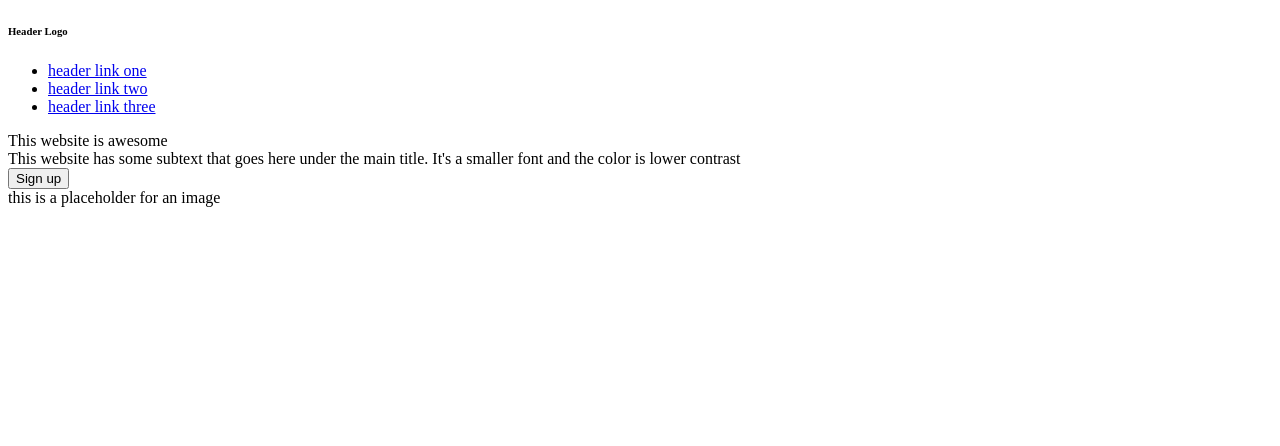
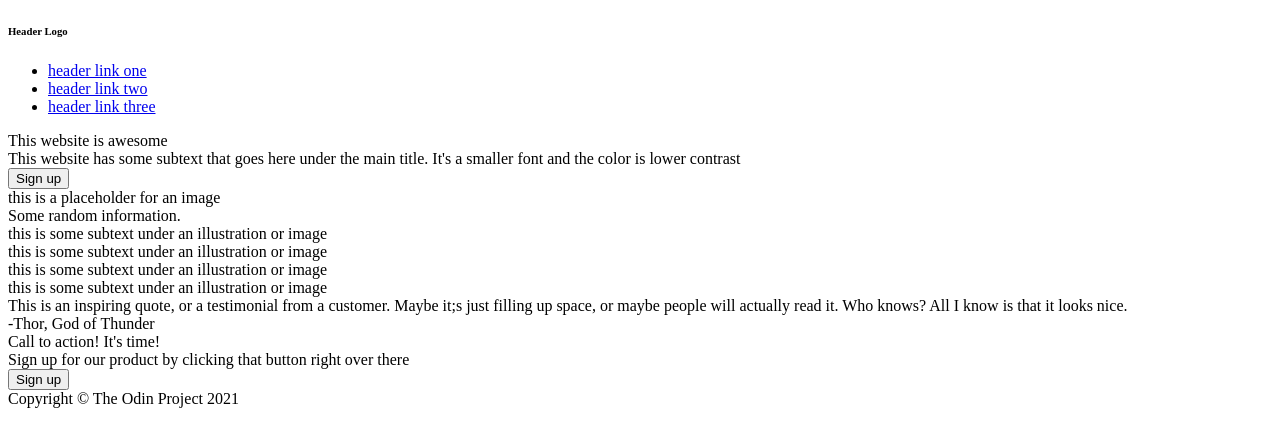
Before and after one commit to Potrocio/landing-page, a plain HTML site: page index.html in a window 1280 px wide. Drawn offline with Linux system fonts and the light colour scheme.

Commit message:
index structure completed

```diff
--- a/index.html
+++ b/index.html
@@ -37,20 +37,45 @@
 
             <div class="middle-content">
               <div class="middle-content-top">
-
+                <div>Some random information.</div>
+                <div class="images-and-subtext">
+                  <div class="image">
+                    <div>this is some subtext under an illustration or image</div>
+                  </div>
+                  <div class="image">
+                    <div>this is some subtext under an illustration or image</div>
+                  </div>
+                  <div class="image">
+                    <div>this is some subtext under an illustration or image</div>
+                  </div>
+                  <div class="image">
+                    <div>this is some subtext under an illustration or image</div>
+                  </div>
+                </div>
               </div>
               <div class="middle-content-middle">
-
+                <div>This is an inspiring quote, or a testimonial from a
+                  customer. Maybe it;s just filling up space, or maybe
+                  people will actually read it. Who knows? All I know is that
+                  it looks nice.
+                </div>
+                <div>-Thor, God of Thunder</div>
               </div>
               <div class="middle-content-bottom">
-
+                <div class="sign-up-box">
+                  <div>Call to action! It's time!</div>
+                    <div>Sign up for our product by clicking that
+                    button right over there
+                    </div>
+                  <button>Sign up</button>
+                </div>
               </div>
             </div>
 
 
 
             <div class="footer">
-
+              <div>Copyright &#169 The Odin Project 2021</div>
             </div>
           </div>
       </div>
```
